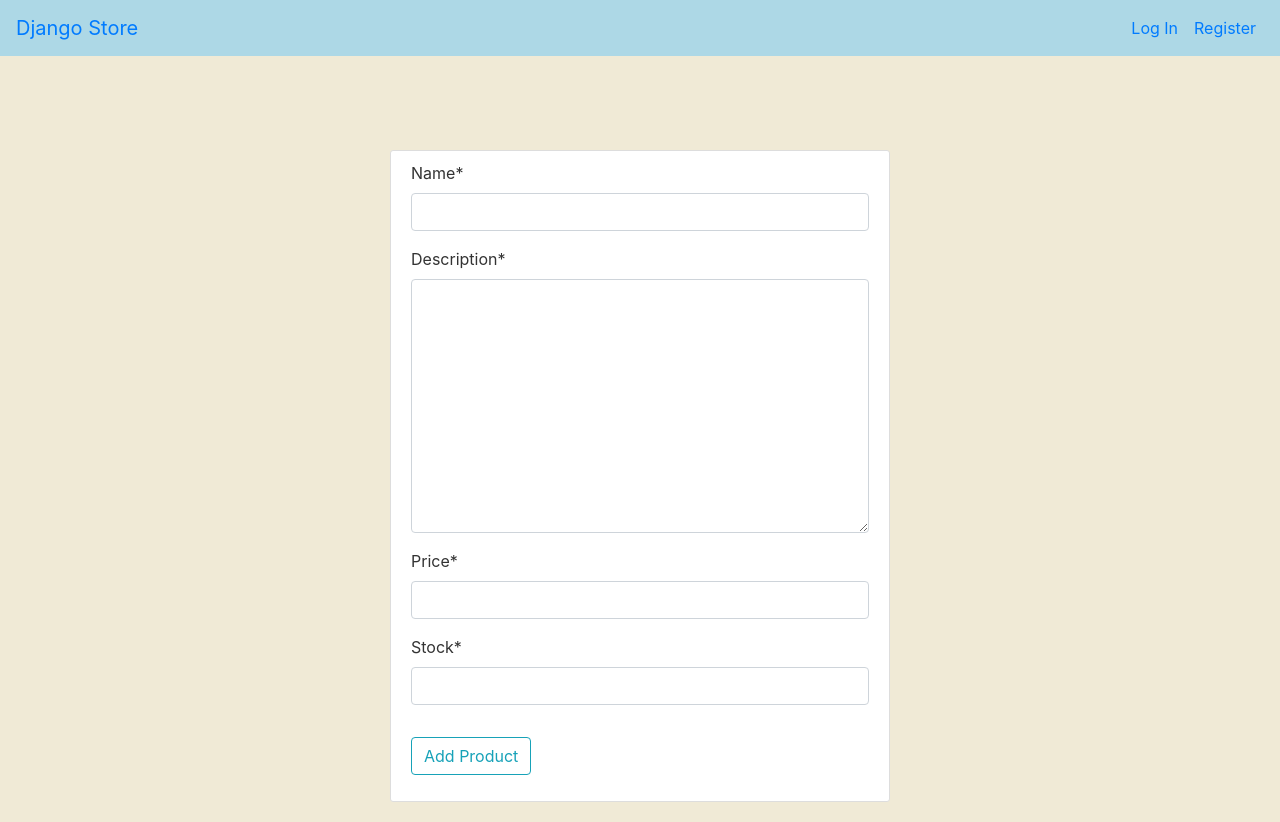
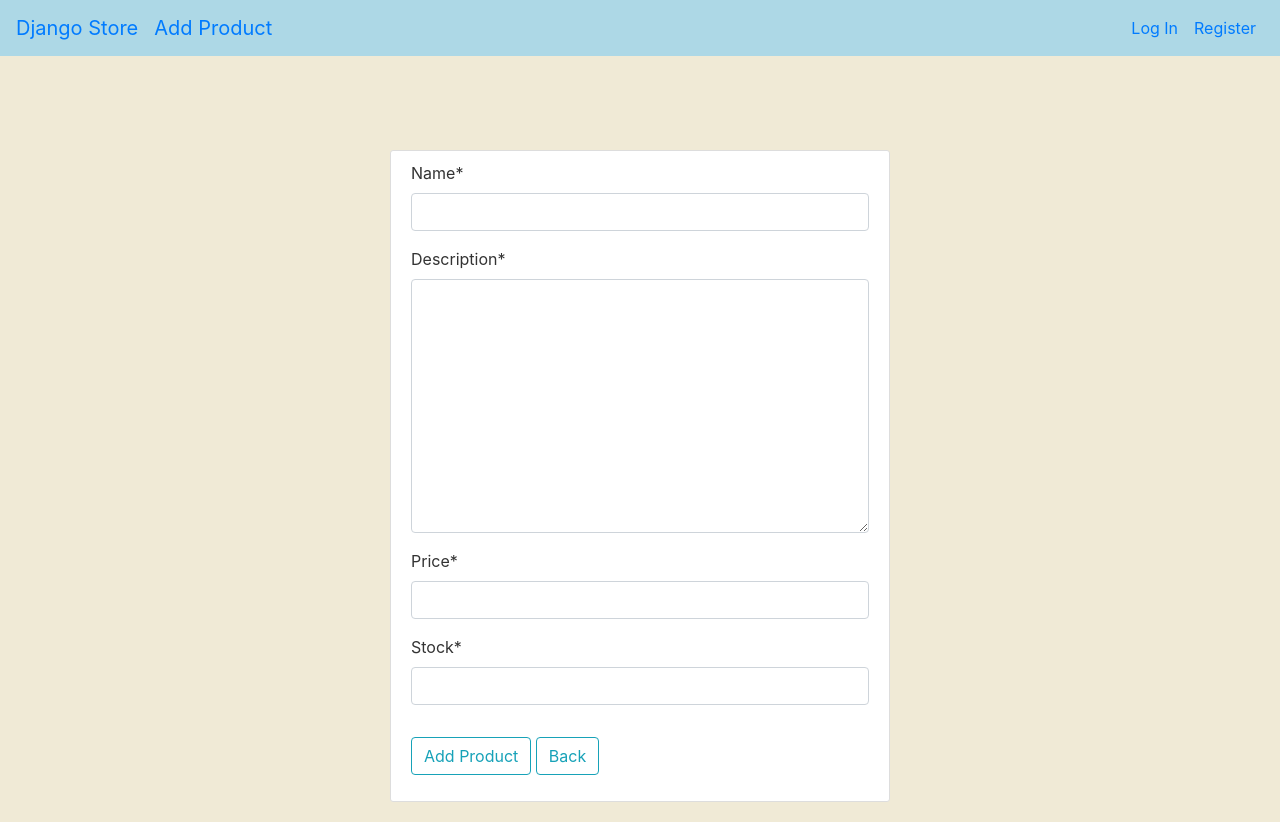
Before and after one commit to PetreMorariu/OnlineStore, a Django app: page /add_product/ in a window 1280 px wide. Run offline with Django 5.2, Linux system fonts and the light colour scheme; some libraries are stand-ins or nearby versions.

Commit message:
added a add product to main page and a back button to my product form

```diff
--- a/onlinestore/templates/onlinestore/add_product.html
+++ b/onlinestore/templates/onlinestore/add_product.html
@@ -10,6 +10,7 @@
                 </fieldset>
                 <div class="form-group">
                     <button class="btn btn-outline-info" type="submit">Add Product</button>
+                    <a class="btn btn-outline-info" href="{% url 'store-home' %}">Back</a>
                 </div>
             </form>
         </div>
--- a/onlinestore/templates/onlinestore/base.html
+++ b/onlinestore/templates/onlinestore/base.html
@@ -25,6 +25,7 @@
     <!-- Fixed Top Navigation Bar -->
     <nav class="navbar navbar-expand-lg fixed-top custom-navbar">
       <a class="navbar-brand" href="{% url 'store-home' %}">Django Store</a>
+      <a class="navbar-brand" href="{% url 'add_product' %}">Add Product</a>
       <button class="navbar-toggler" type="button" data-toggle="collapse" data-target="#topNavbar" aria-controls="topNavbar" aria-expanded="false" aria-label="Toggle navigation">
         <span class="navbar-toggler-icon"></span>
       </button>
```
